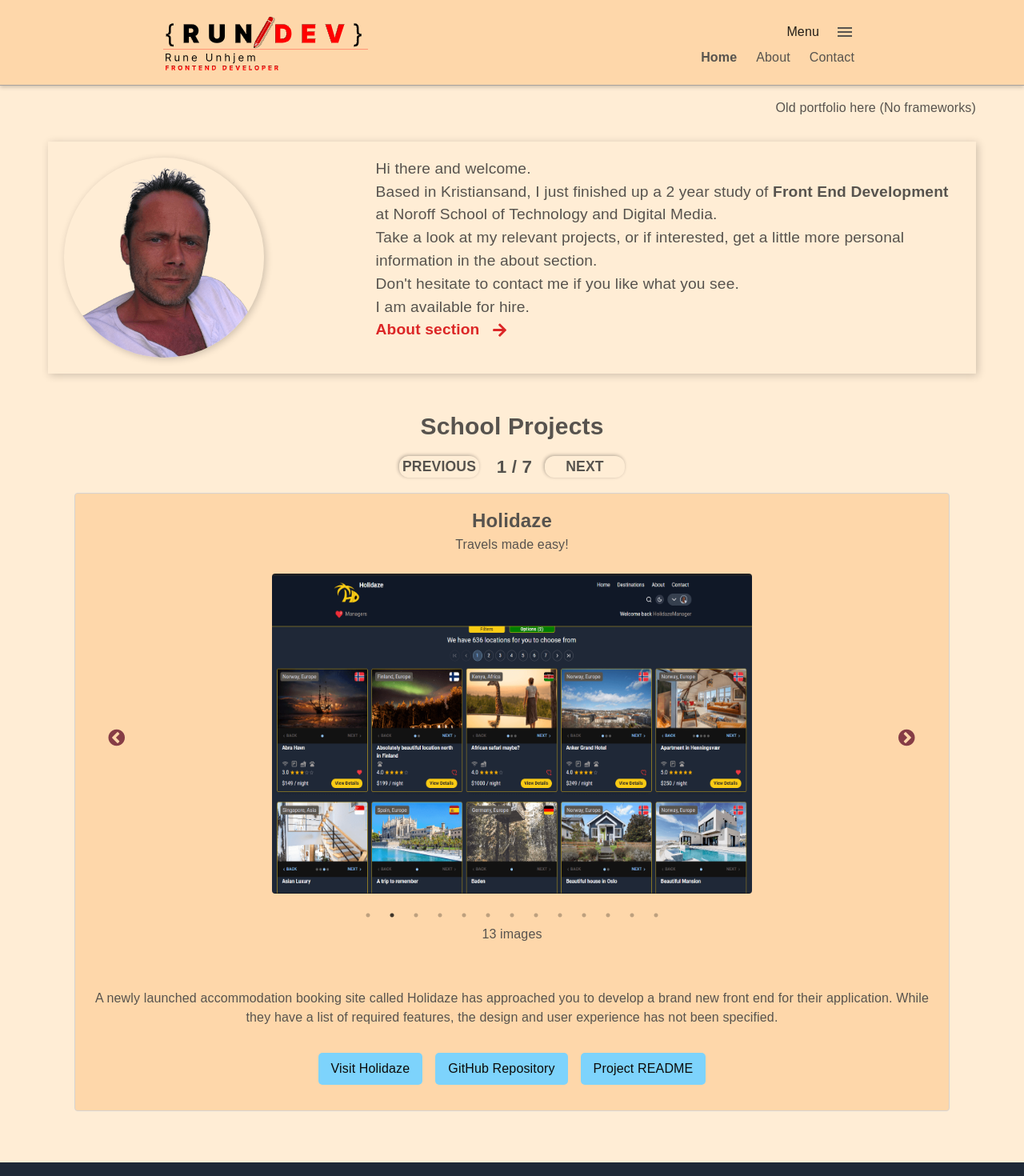
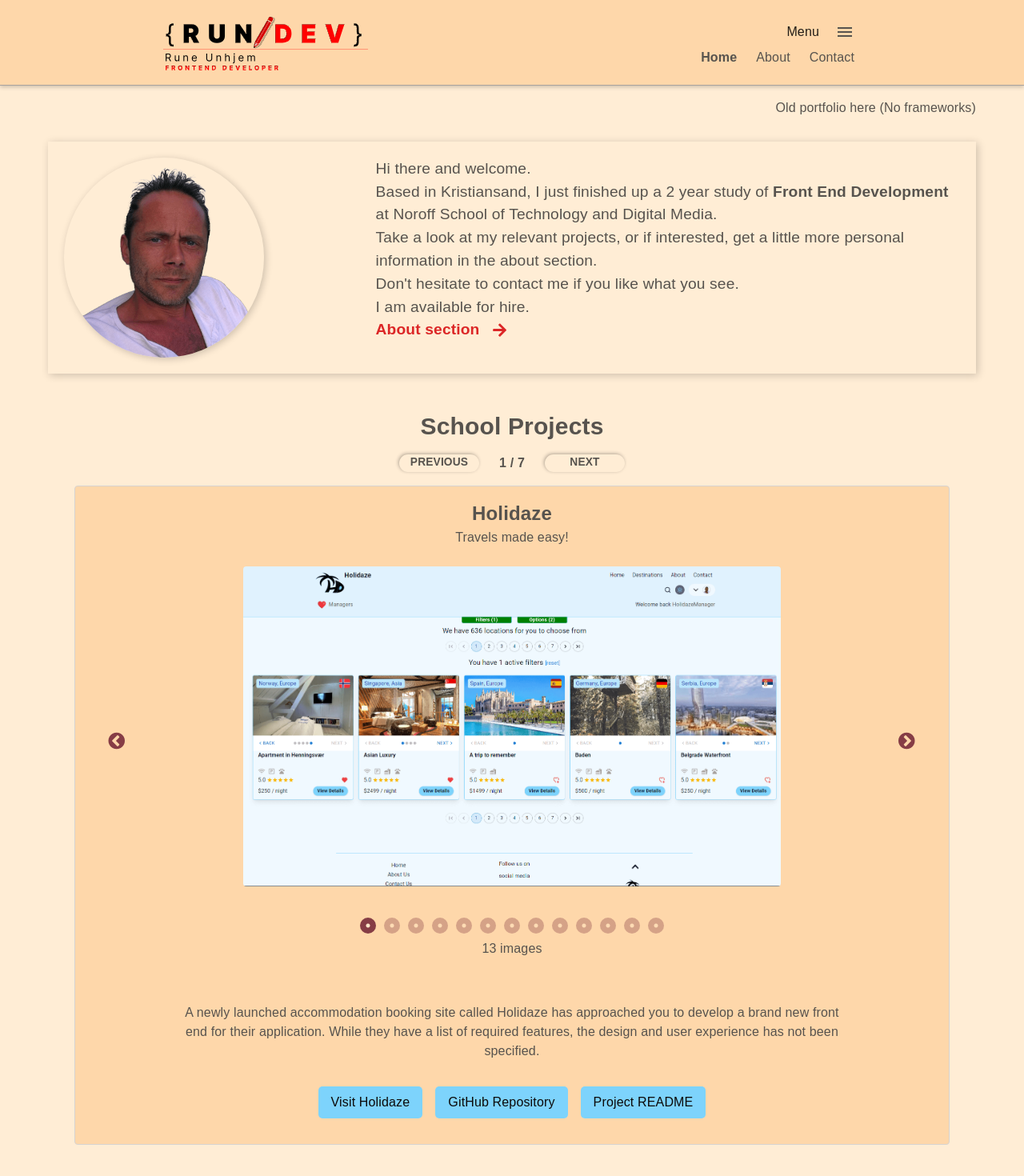
Before and after one commit to runeunhjem/portfolio-2, a React (Vite) app: page / in a window 1280 px wide. Shown: the top 1470 px of the page at 80% size. Built offline with nearby package versions, Linux system fonts and the light colour scheme; a web font is replaced by a local one.

Commit message:
Cosmetic changes to carousels

```diff
--- a/src/components/ProjectCard/index.jsx
+++ b/src/components/ProjectCard/index.jsx
@@ -11,7 +11,7 @@
     speed: 500,
     slidesToShow: 1,
     slidesToScroll: 1,
-    autoplay: true,
+    autoplay: false,
     autoplaySpeed: 3000,
     arrows: true,
   };
@@ -26,7 +26,7 @@
             .slice()
             .reverse()
             .map((image, idx) => (
-              <div key={idx}>
+              <div key={idx} className="w-full">
                 <img
                   src={image}
                   alt={
@@ -42,7 +42,10 @@
           {project.images.length} images
         </div>
       </div>
-      <p>{project.description}</p>
+      <p style={ {
+        margin: "0 auto",
+        width: "80%",
+      }}>{project.description}</p>
       <div className="buttons-container">
         {project.links.map((link, idx) => (
           <button
--- a/src/components/ProjectCard/index.styled.jsx
+++ b/src/components/ProjectCard/index.styled.jsx
@@ -42,6 +42,7 @@
     overflow: hidden;
     margin: 0 auto;
 
+
     @media (max-width: 600px) {
       margin: 0.5rem 0;
       height: auto; // CONTAINER HEIGHT MUST BE RESPONSIVE, BUT IMAGE HEIGHT MUST BE FIXED
@@ -51,10 +52,9 @@
       display: flex;
       justify-content: center;
       padding: 0 1rem;
+
     }
-    /* .slick-slider {
 
-    } */
     .slick-prev {
       left: 0;
       z-index: 1000;
@@ -66,16 +66,17 @@
 
     img {
       /* max-height: 100%; */
-      width: 600px;
+      width: 100% !important;
       height: 400px;
       border-radius: 4px;
+      object-fit: cover;
+      @media screen and (max-width: 641px) {
+        height: 300px;
+      }
+      @media screen and (max-width: 468px) {
+        height: 200px;
+      }
     }
-    /* @media screen and (min-width: 641px) {
-      height: 300px;
-    }
-    @media screen and (min-width: 769px) {
-      height: 300px;
-    } */
   }
 
   .carousel-counter {
--- a/src/index.css
+++ b/src/index.css
@@ -154,17 +154,20 @@
 
 }
 
-/* .slick-prev:before {
-
-}
-.slick-next:before {
-
-} */
 .slick-dots {
-  bottom: -30px;
-
+  position: relative !important;
+  /* bottom: -50px; */
+  padding: 0 !important;
+  margin: 0 !important;
 }
 
+.slick-dots ::before {
+  color: var(--orange-100) !important;
+  border-radius: 50%;
+  width: 5px;
+  height: 5px;
+  background-color: var(--color-burgundy-chefs-table);
+}
 .carousel-counter {
   padding-top: 2rem;
 }
--- a/src/pages/HomePage/index.styled.jsx
+++ b/src/pages/HomePage/index.styled.jsx
@@ -39,7 +39,7 @@
     box-shadow: -1px -1px 4px rgba(0, 0, 0, 0.3);
     border-bottom: 1px solid transparent;
     transition: all 0.2s ease-in-out;
-    font-size: calc(0.7rem + 0.5vw);
+    font-size: calc(0.7rem + 0.2vw);
     &:hover {
       color: var(--red-600);
       box-shadow: none;
@@ -49,8 +49,8 @@
   }
   .project-count {
     width: 50px;
-    text-align: right;
-    font-size: calc(1rem + 0.5vw);
+    text-align: center;
+    font-size: calc(0.rem + 0.5vw);
     font-weight: 700;
   }
 `;
```
